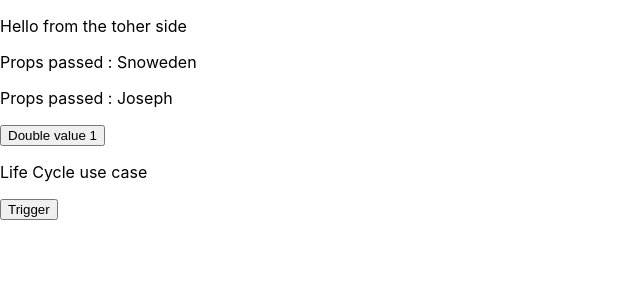
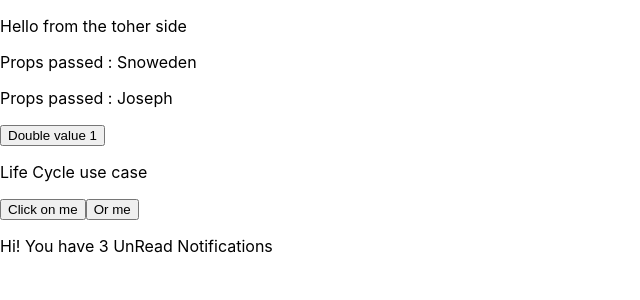
Before and after one commit to berna39/reactjs_fundamental, a React (Create React App) app: page / in a window 1280 px wide. Shown: the top 300 px of the page, without its empty margins (0-640 px from the left). Built offline with nearby package versions, Linux system fonts and the light colour scheme.

Commit message:
Conditional rendering

```diff
--- /dev/null
+++ b/src/components/ConditionalRendering.js
@@ -0,0 +1,18 @@
+import React from "react";
+
+class ConditionalRendering extends React.Component{
+    constructor(props){
+        super(props);
+        this.state = { notifs: ['New invoice', 'New Product', 'Stock alert' ] };
+    }
+
+    render(){
+        return(<div>
+                <p>Hi!
+                    { this.state.notifs.length > 0 && <span> You have {this.state.notifs.length} UnRead Notifications</span> }
+                </p>
+              </div>);
+    }
+}
+
+export default ConditionalRendering;
--- a/src/components/EventComponent.js
+++ b/src/components/EventComponent.js
@@ -7,12 +7,17 @@ class EventComponent extends React.Component{
     }
 
     myMethod(){
-        alert('Event trigred');
+        alert('Event triggered');
+    }
+
+    myOtherMethod(){
+        alert('Other Event triggered');
     }
 
     render(){
         return(<div>
-                    <button onClick={this.myMethod}>Trigger</button>
+                    <button onClick={this.myMethod}>Click on me</button>
+                    <button onClick={() => this.myOtherMethod()}>Or me</button>
                 </div>);
     }
 }
--- a/src/index.js
+++ b/src/index.js
@@ -8,6 +8,7 @@ import ComponentWithProps from './components/ComponentWithProps';
 import ComponentStateValues from './components/ComponentStateValues';
 import LifeCycleComponent from './components/LifeCycleComponent';
 import EventComponent from './components/EventComponent';
+import ConditionalRendering from './components/ConditionalRendering';
 
 const root = ReactDOM.createRoot(document.getElementById('root'));
 root.render(
@@ -18,6 +19,7 @@ root.render(
     <ComponentStateValues />
     <LifeCycleComponent />
     <EventComponent />
+    <ConditionalRendering />
   </React.StrictMode>
 );
 
```
